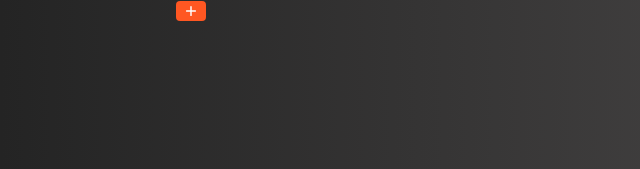
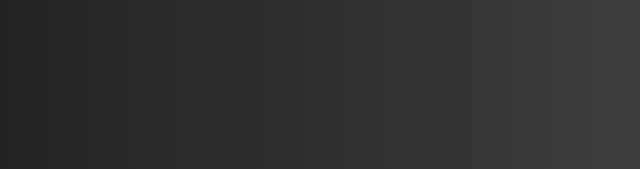
Before and after one commit to codecsrayo/HomePrice, an Astro site in the folder frontend/: page / in a window 1280 px wide. Shown: the top 169 px of the page, 0-640 px from the left. Built offline with nearby package versions, Linux system fonts and the light colour scheme; Astro itself is replaced by a stand-in of ours.

Commit message:
refacto: header component

```diff
--- a/frontend/src/components/Header.astro
+++ b/frontend/src/components/Header.astro
@@ -1,5 +1,4 @@
 ---
-import PlusIcon from "@icons/PlusIcon.astro";
 interface Props {
     Navigate: {
         navigate: string;
@@ -12,25 +11,22 @@ const { Navigate } = Astro.props;
 
 <header class="page-header">
     <div class="content">
-        <div class="content-1">
-            <button class="btn-icon"><PlusIcon /></button>
-        </div>
+        <slot />
         <nav>
-            {Navigate.map((link) => <a href={link.navigate}>{link.title}</a>)}
+            {
+                Navigate.map((link) => (
+                    <a href={link.navigate}>
+                        {link.title}
+                    </a>
+                ))
+            }
         </nav>
     </div>
 </header>
-
 <style>
     header {
         display: flex;
         flex-grow: 100;
-    }
-    .content-1 {
-        display: flex;
-        flex-grow: 100;
-        height: 10px;
-        padding-left: 176px;
     }
 
     .content {
@@ -58,23 +54,4 @@ const { Navigate } = Astro.props;
         border-bottom: 1px solid;
         opacity: 80%;
     }
-
-    .btn-icon {
-        display: flex;
-        border: none;
-        flex-direction: column;
-        align-items: center;
-        align-items: center;
-        padding: 3px;
-        margin-bottom: 10px;
-        height: 20px;
-        width: 30px;
-        background: #ff5722;
-        border-radius: 4px;
-        cursor: pointer;
-    }
-
-    .btn-icon:hover{
-        opacity: 80%;
-    }
 </style>
```
